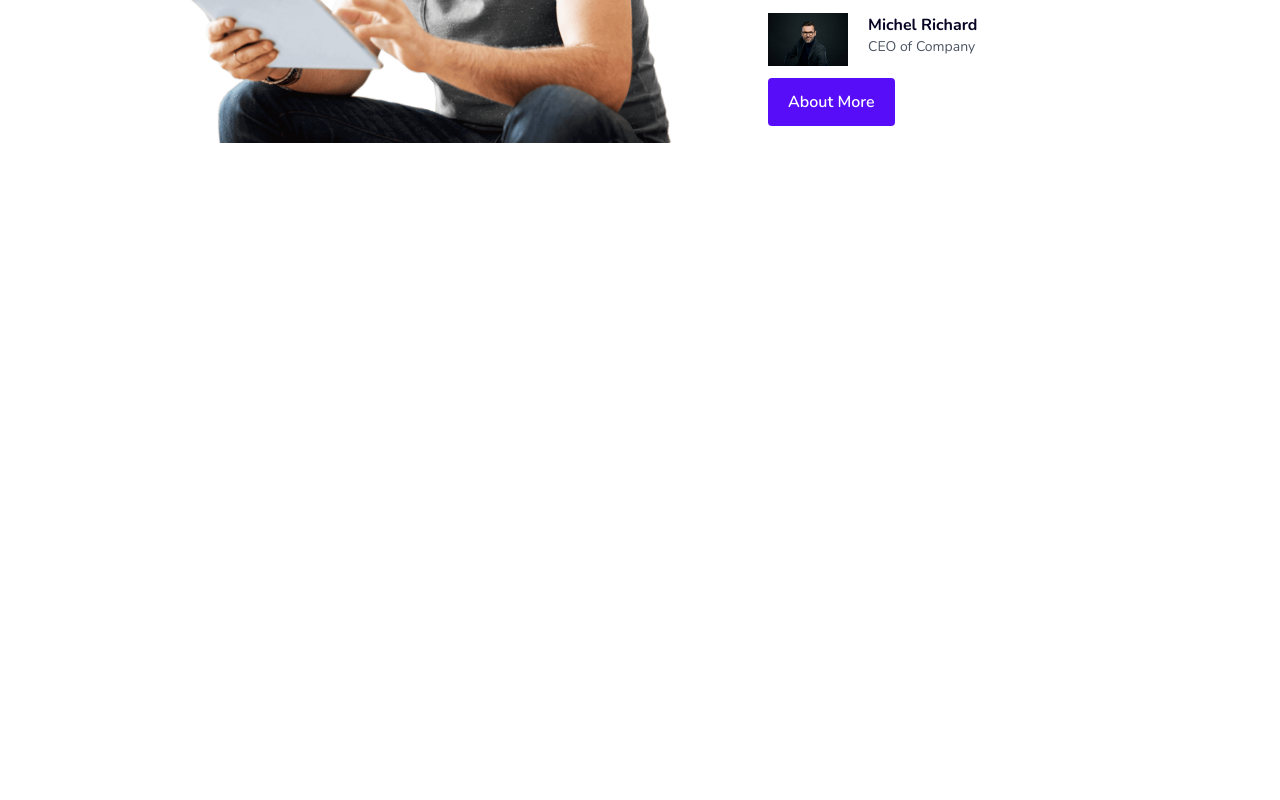
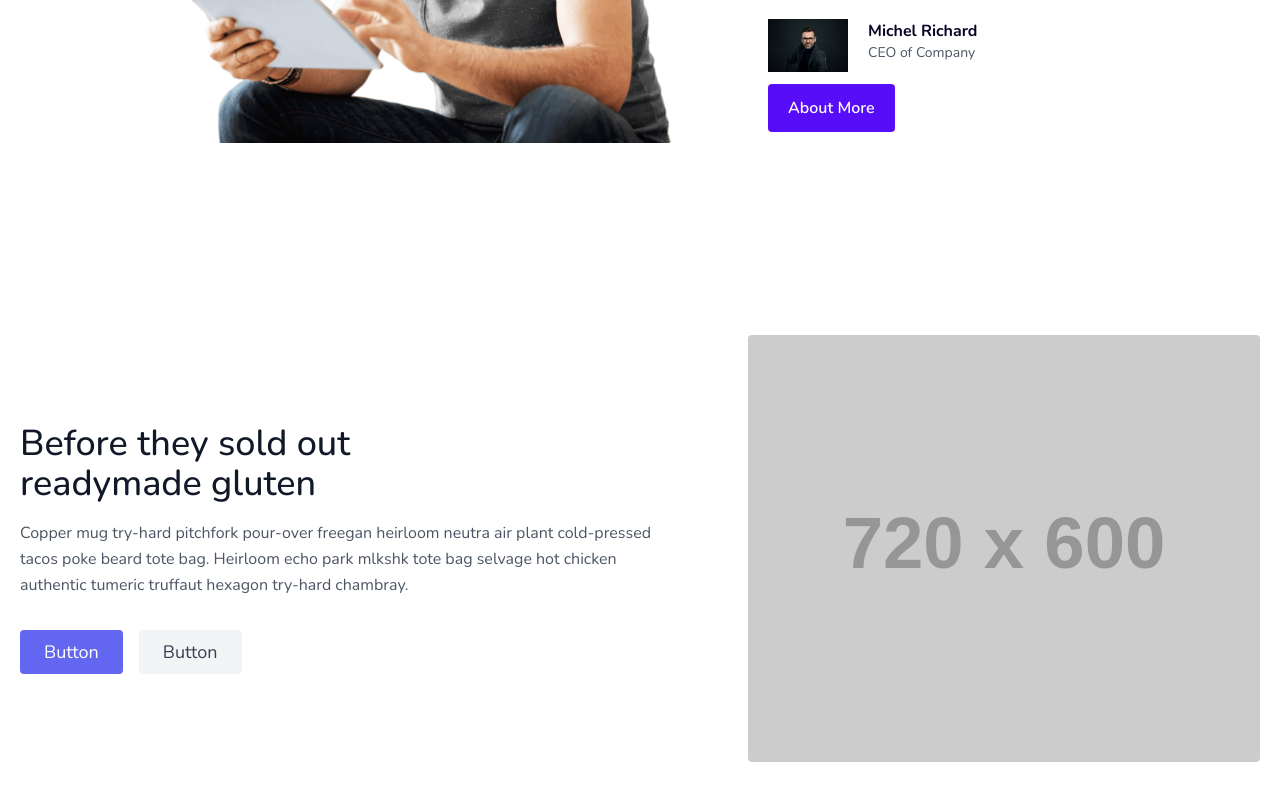
Before and after one commit to sadikhossain69/work-demo, a React (Create React App) app: page /about in a window 1280 px wide. Shown: the part 958-1758 px from the top of the page. Before the commit the page ends 1197 px from the top, so only its background shows below. Built offline with nearby package versions, Linux system fonts and the light colour scheme.

Commit message:
something changed

```diff
--- a/src/Pages/AboutUs-Page/AboutSection.js
+++ b/src/Pages/AboutUs-Page/AboutSection.js
@@ -11,7 +11,7 @@
                         <img className="object-cover object-center rounded" alt="hero" src={about1} />
                     </div>
                     <div className="lg:flex-grow md:w-1/2 lg:pl-24 md:pl-16 flex flex-col md:items-start md:text-left items-center text-center">
-                        <p className=' bg-base-200 inline p-3 text-primary font-bold uppercase'>
+                        <p className=' bg-base-200 inline p-3 text-primary font-bold uppercase mb-3'>
                             about us
                         </p>
                         <h1 className="title-font sm:text-4xl text-3xl mb-4 text-[#070424] font-bold">World best All for
--- /dev/null
+++ b/src/Pages/AboutUs-Page/WhyChooseUs.js
@@ -0,0 +1,27 @@
+import React from 'react';
+
+const WhyChooseUs = () => {
+    return (
+        <>
+            <section className="text-gray-600 body-font">
+                <div className="container mx-auto flex px-5 py-24 md:flex-row flex-col items-center">
+                    <div className="lg:flex-grow md:w-1/2 lg:pr-24 md:pr-16 flex flex-col md:items-start md:text-left mb-16 md:mb-0 items-center text-center">
+                        <h1 className="title-font sm:text-4xl text-3xl mb-4 font-medium text-gray-900">Before they sold out
+                            <br className="hidden lg:inline-block"/>readymade gluten
+                        </h1>
+                        <p className="mb-8 leading-relaxed">Copper mug try-hard pitchfork pour-over freegan heirloom neutra air plant cold-pressed tacos poke beard tote bag. Heirloom echo park mlkshk tote bag selvage hot chicken authentic tumeric truffaut hexagon try-hard chambray.</p>
+                        <div className="flex justify-center">
+                            <button className="inline-flex text-white bg-indigo-500 border-0 py-2 px-6 focus:outline-none hover:bg-indigo-600 rounded text-lg">Button</button>
+                            <button className="ml-4 inline-flex text-gray-700 bg-gray-100 border-0 py-2 px-6 focus:outline-none hover:bg-gray-200 rounded text-lg">Button</button>
+                        </div>
+                    </div>
+                    <div className="lg:max-w-lg lg:w-full md:w-1/2 w-5/6">
+                        <img className="object-cover object-center rounded" alt="hero" src="https://dummyimage.com/720x600"/>
+                    </div>
+                </div>
+            </section>
+        </>
+    );
+};
+
+export default WhyChooseUs;
--- a/src/components/AboutUs.js
+++ b/src/components/AboutUs.js
@@ -1,6 +1,7 @@
 import React from 'react';
 import AboutBanner from '../Pages/AboutUs-Page/AboutBanner';
 import AboutSection from '../Pages/AboutUs-Page/AboutSection';
+import WhyChooseUs from '../Pages/AboutUs-Page/WhyChooseUs';
 import Navbar from '../Pages/Navbar/Navbar';
 
 const AboutUs = () => {
@@ -9,6 +10,7 @@
             <Navbar />
             <AboutBanner />
             <AboutSection />
+            <WhyChooseUs />
         </>
     );
 };
```
